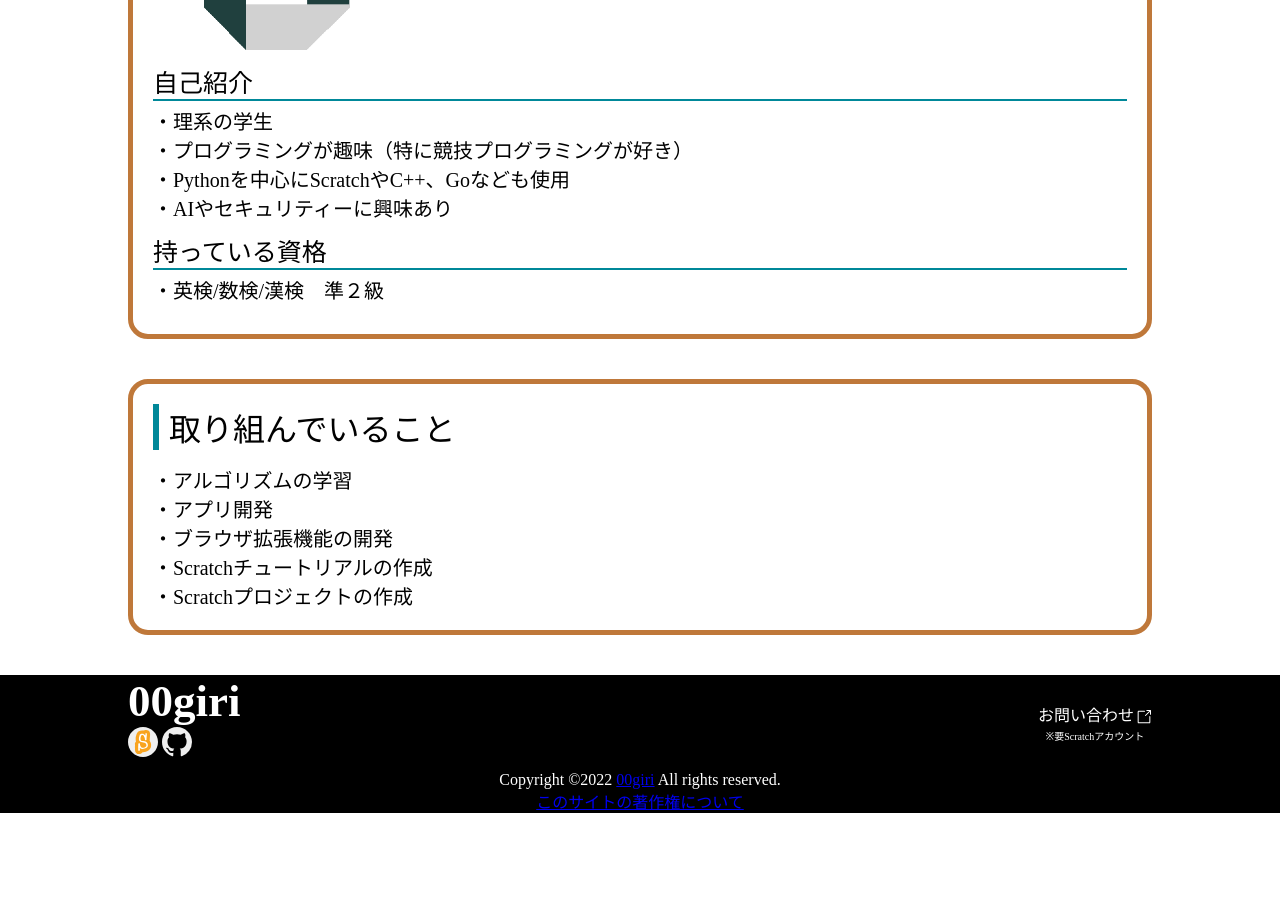
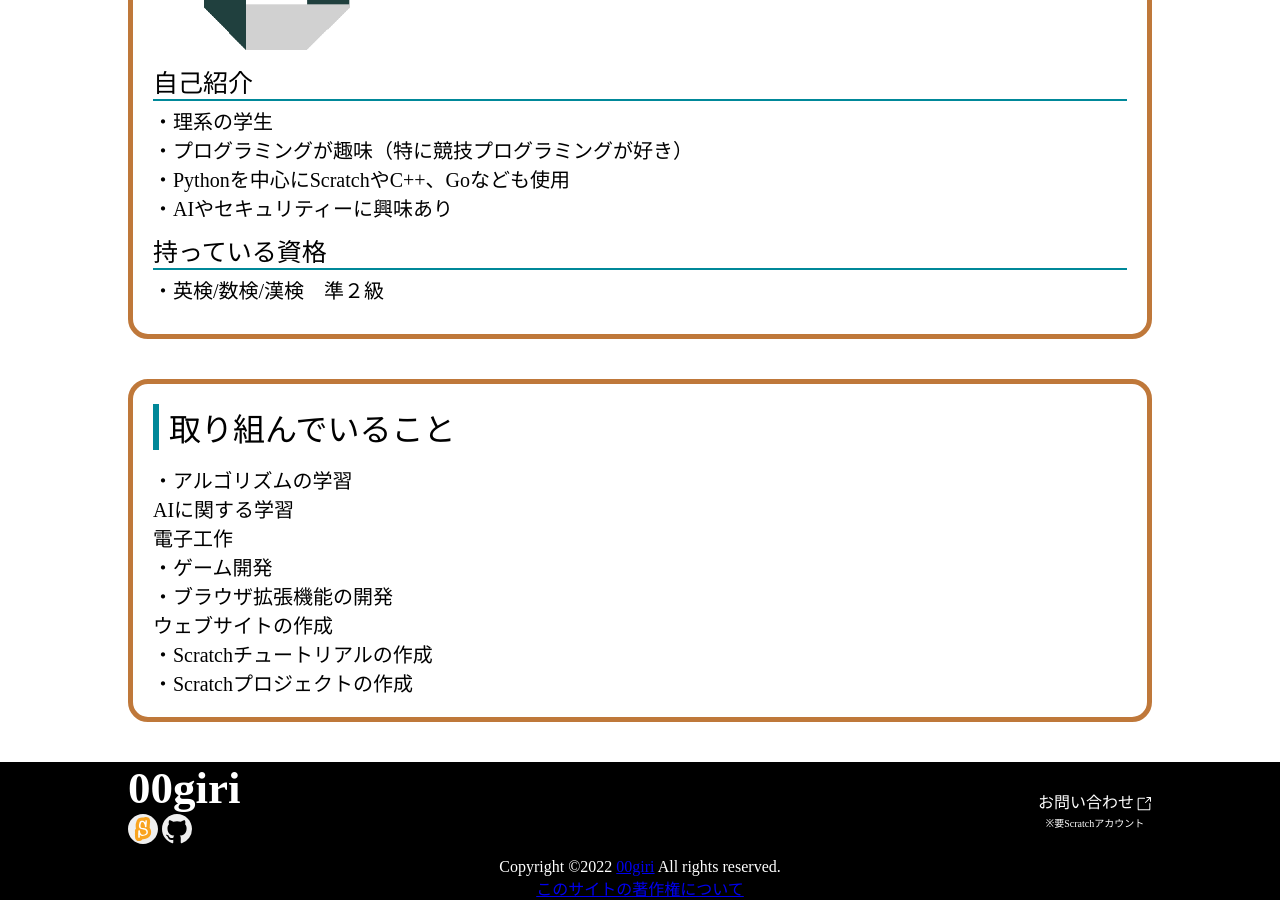
Before and after one commit to 00giri/00giri.github.io, a Jekyll site: the page built from index.html, in a window 1280 px wide and 900 px high, scrolled down 1401 px. Built offline with Jekyll 4.4.1, drawn with Linux system fonts in a browser that asks for light colours; before the commit the page ends 2214 px from its top, so only the background shows below that.

Commit message:
update index.html

```diff
--- a/index.html
+++ b/index.html
@@ -38,8 +38,11 @@ css: index.css
   <h1>取り組んでいること</h1>
   <ul>
     <li>・アルゴリズムの学習</li>
-    <li>・アプリ開発</li>
+    <li>AIに関する学習</li>
+    <li>電子工作</li>
+    <li>・ゲーム開発</li>
     <li>・ブラウザ拡張機能の開発</li>
+    <li>ウェブサイトの作成</li>
     <li>・Scratchチュートリアルの作成</li>
     <li>・Scratchプロジェクトの作成</li>
   </ul>
```
